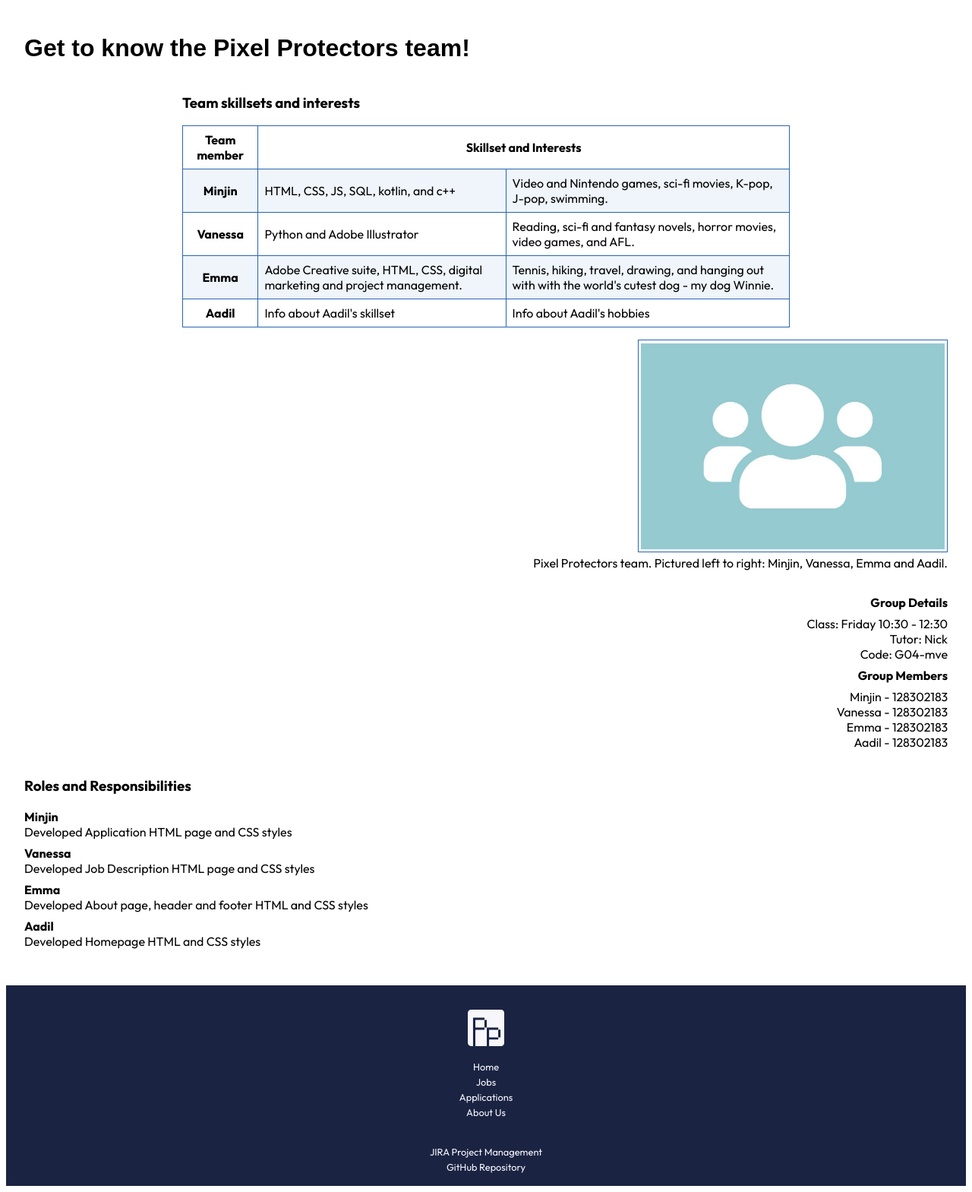
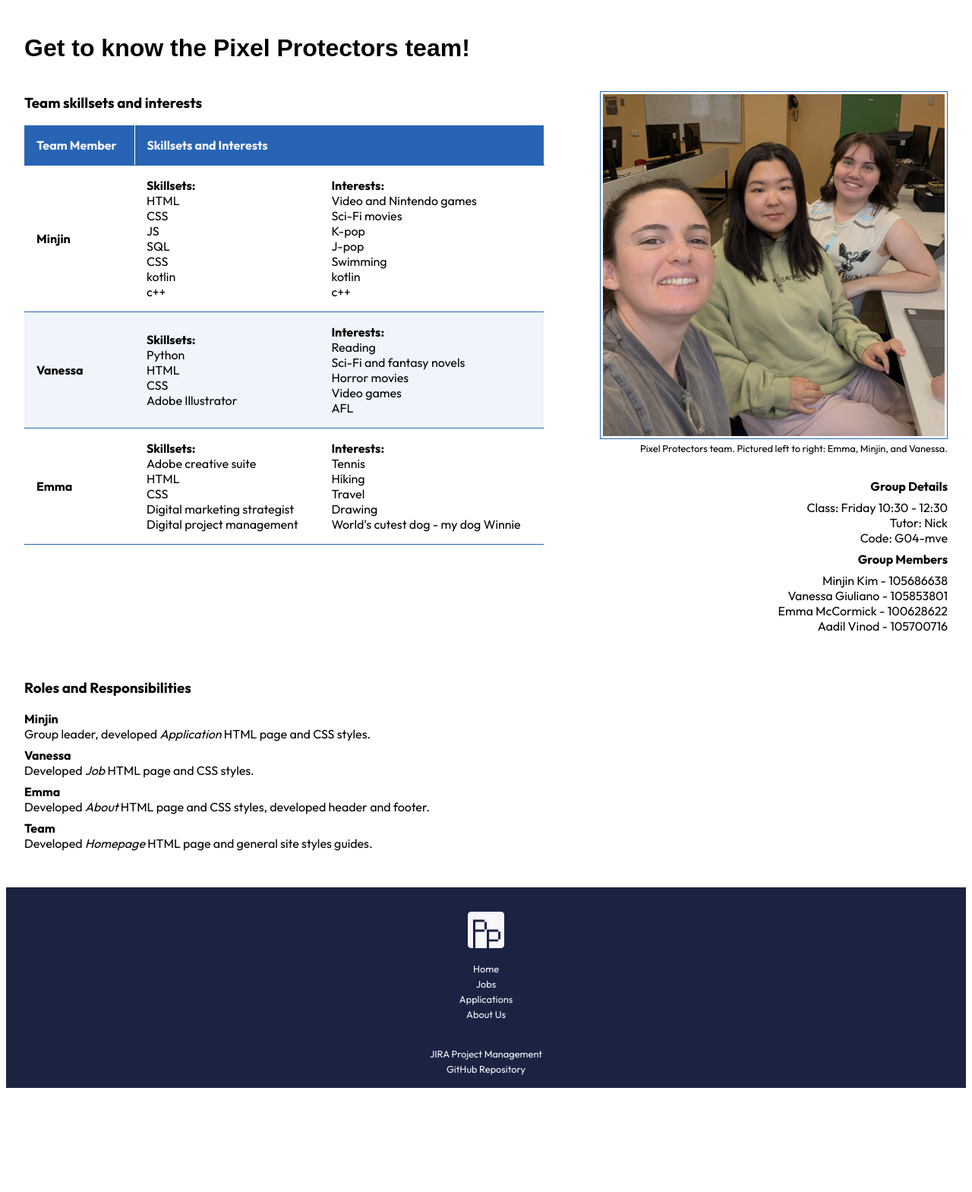
Before and after one commit to greenTeaFrappe/MVE_CS, a PHP site: page /about.html in a window 1280 px wide. Shown: the part 152-1721 px from the top of the page at 76% size. After the commit the page ends 1584 px from the top, so only its background shows below. Run offline with PHP 8.4, Linux system fonts and the light colour scheme; some web fonts are replaced.

Commit message:
Updated about page

```diff
--- a/project1/about.html
+++ b/project1/about.html
@@ -36,30 +36,72 @@
             <section id="about-table">
                <table>
                   <caption><h3>Team skillsets and interests</h3></caption>
+                  <thead>
+                     <tr>
+                        <th>Team Member</th>
+                        <th colspan="2">Skillsets and Interests</th>
+                     </tr>
+                  </thead>
                   <tbody>
-			            <tr>
-                        <th>Team member</th>
-                        <th colspan="2">Skillset and Interests</th>
-                        </tr>
+                     <tr>
+                        <th>Minjin</th>
+                        <td>
+                           <strong>Skillsets:</strong>
+                           <br>HTML
+                           <br>CSS
+                           <br>JS
+                           <br>SQL
+                           <br>CSS
+                           <br>kotlin
+                           <br>c++
+                        </td>
+			               <td>
+                           <strong>Interests:</strong>
+                           <br>Video and Nintendo games
+                           <br>Sci-Fi movies
+                           <br>K-pop
+                           <br>J-pop
+                           <br>Swimming
+                           <br>kotlin
+                           <br>c++
+                        </td>
+                     </tr>
                      <tr class="tr-odd">
-                        <th>Minjin</th>
-                        <td>HTML, CSS, JS, SQL, kotlin, and c++</td>
-			               <td>Video and Nintendo games, sci-fi movies, K-pop, J-pop, swimming.</td>
+                        <th>Vanessa</th>
+                        <td>
+                           <strong>Skillsets:</strong>
+                           <br>Python
+                           <br>HTML
+                           <br>CSS
+                           <br>Adobe Illustrator
+                        </td>
+			               <td>
+                           <strong>Interests:</strong>
+                           <br>Reading
+                           <br>Sci-Fi and fantasy novels
+                           <br>Horror movies
+                           <br>Video games
+                           <br>AFL
+                        </td>
                      </tr>
                      <tr>
-                        <th>Vanessa</th>
-                        <td>Python and Adobe Illustrator</td>
-			               <td>Reading, sci-fi and fantasy novels, horror movies, video games, and AFL.</td>
-                     </tr>
-                     <tr class="tr-odd">
                         <th>Emma</th>
-			               <td>Adobe Creative suite, HTML, CSS, digital marketing and project management.</td>
-			               <td>Tennis, hiking, travel, drawing, and hanging out with with the world's cutest dog - my dog Winnie.</td>
-                     </tr>
-                     <tr>
-                        <th>Aadil</th>
-                        <td>Info about Aadil's skillset</td>
-                        <td>Info about Aadil's hobbies</td>
+			               <td>
+                           <strong>Skillsets:</strong>
+                           <br>Adobe creative suite
+                           <br>HTML
+                           <br>CSS
+                           <br>Digital marketing strategist
+                           <br>Digital project management
+                        </td>
+			               <td>
+                           <strong>Interests:</strong>
+                           <br>Tennis
+                           <br>Hiking
+                           <br>Travel
+                           <br>Drawing
+                           <br>World's cutest dog - my dog Winnie
+                        </td>
                      </tr>
                   </tbody>
                </table>
@@ -68,8 +110,8 @@
             <!-- Section with team photo and class/student details formatted in lists -->
             <section id="team-details">
                <figure>
-                  <img src="images/placeholder.jpg" alt="Pixel Protectors team photo" title="Pixel Protectors team photo" />
-                  <figcaption>Pixel Protectors team. Pictured left to right: Minjin, Vanessa, Emma and Aadil.</figcaption>
+                  <img src="images/MVE_team-photo.jpg" alt="Pixel Protectors team photo" title="Pixel Protectors team photo" />
+                  <figcaption>Pixel Protectors team. Pictured left to right: Emma, Minjin, and Vanessa.</figcaption>
                </figure>
                <ul>
                   <li><h4>Group Details</h4>
@@ -81,10 +123,10 @@
                   </li>
                   <li><h4>Group Members</h4>
                      <ul>
-                        <li>Minjin - 128302183</li>
-                        <li>Vanessa - 128302183</li>
-                        <li>Emma - 128302183</li>
-                        <li>Aadil - 128302183</li>
+                        <li>Minjin Kim - 105686638</li>
+                        <li>Vanessa Giuliano - 105853801</li>
+                        <li>Emma McCormick - 100628622</li>
+                        <li>Aadil Vinod - 105700716</li>
                      </ul>
                   </li>
                </ul>
@@ -96,13 +138,13 @@
                <h3>Roles and Responsibilities</h3>
                <dl>
                   <dt><strong>Minjin</strong></dt>
-                     <dd>Developed Application HTML page and CSS styles</dd>
+                     <dd>Group leader, developed <em>Application</em> HTML page and CSS styles.</dd>
                   <dt><strong>Vanessa</strong></dt>
-                     <dd>Developed Job Description HTML page and CSS styles </dd>
+                     <dd>Developed <em>Job</em> HTML page and CSS styles.</dd>
                   <dt><strong>Emma</strong></dt>
-                     <dd>Developed About page, header and footer HTML and CSS styles</dd>
-                  <dt><strong>Aadil</strong></dt>
-                     <dd>Developed Homepage HTML and CSS styles</dd>
+                     <dd>Developed <em>About</em> HTML page and CSS styles, developed header and footer.</dd>
+                  <dt><strong>Team</strong></dt>
+                     <dd>Developed <em>Homepage</em> HTML page and general site styles guides.</dd>
                </dl>
             </section>
          </div>
--- a/project1/styles/styles.css
+++ b/project1/styles/styles.css
@@ -153,6 +153,7 @@ footer img{
     flex-shrink: 1;
     flex-basis: 100%;
     align-self: auto;
+    margin-top: 1.5rem;
 }
 #team-details {
     display: flex;
@@ -161,10 +162,16 @@ footer img{
     text-align: right;
 }
 /* About table styles */
-#about-table table, td, th {
-    padding: 0.5rem;
-    border: 0.5px solid #2764B4;
+#about-tables tbody, td, th, tr {
+    padding: 1rem;
+    border-bottom: 0.5px solid #2764B4;
     border-collapse: collapse;
+    text-align: left;
+}
+#about-table thead th {
+    background-color: #2764B4;
+    color: #F7F6FF;
+    border-right: 1px solid white;
 }
 #about-table caption {
     text-align: left;
@@ -176,14 +183,17 @@ footer img{
     margin: auto;
 }
 #about-table tr:hover{
-    font-size: 1.1rem;
+    font-size: 1.3rem;
 }
 .tr-odd {
     background-color: rgba(100, 153, 209, 0.1);
 }
+figcaption {
+    font-size: .8rem;
+}
 /* About page, image and list styles */
 #team-details img {
-    max-width: 400px;
+    max-width: 450px;
     width: 100%;
     padding: 0.2rem;
     border: 0.5px solid #2764B4;
```
Also changed, not shown: project1/images/MVE_team-photo.jpg (added).
